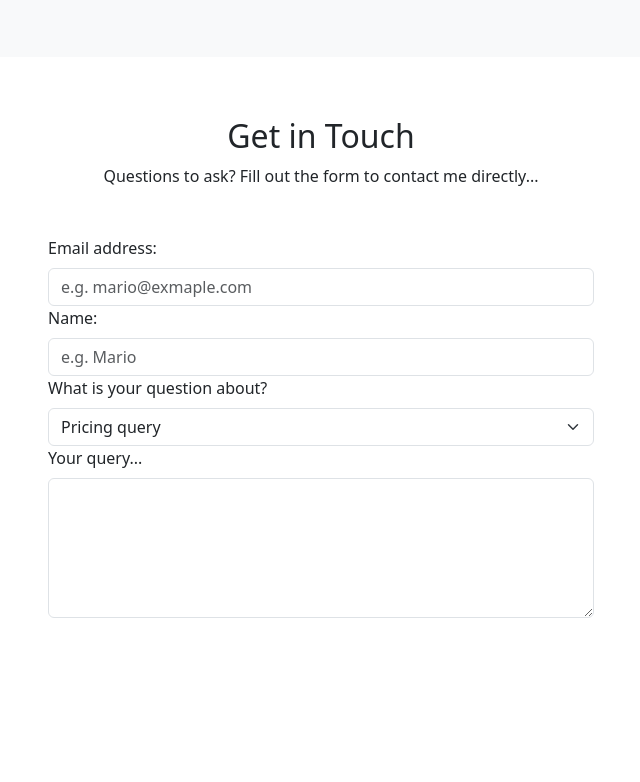
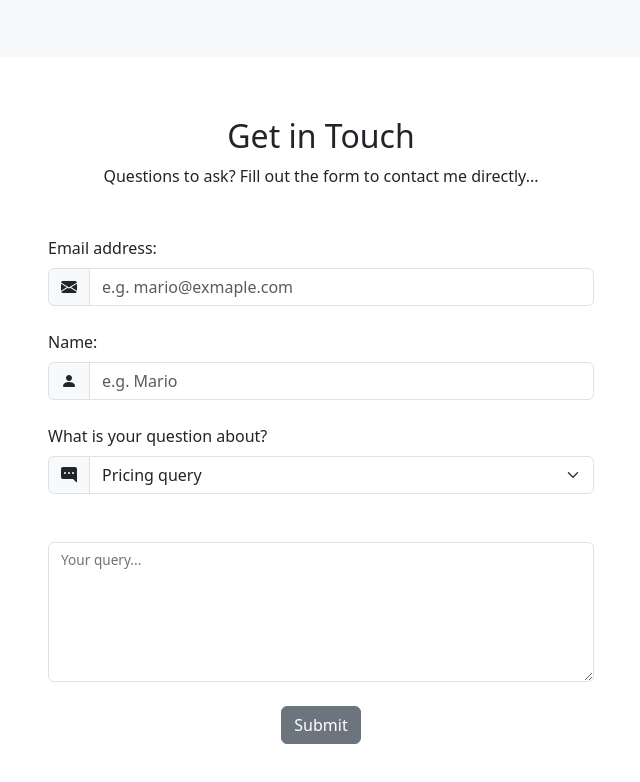
Before and after one commit to yavoraldev00/boostraps-tutorial, a plain HTML site: page index.html in a window 1280 px wide. Shown: the part 2690-3472 px from the top of the page, without its empty margins (319-959 px from the left). Before the commit the page ends 3416 px from the top, so only its background shows below. Drawn offline with nearby package versions, Linux system fonts and the light colour scheme.

Commit message:
added icons form floating and submit to form

```diff
--- a/index.html
+++ b/index.html
@@ -256,20 +256,42 @@
                 <div class="col-lg-6">
                     <form>
                         <label for="email" class="form-label">Email address:</label>
+                        <div class="input-group mb-4">
+                            <span class="input-group-text">
+                                <i class="bi bi-envelope-fill"></i>
+                            </span>
                             <input type="email" class="form-control" id="emial" placeholder="e.g. mario@exmaple.com">
+                        </div>
 
                         <label for="name" class="form-label">Name:</label>
+                        <div class="input-group mb-4">
+                            <span class="input-group-text">
+                                <i class="bi bi-person-fill"></i>
+                            </span>
                             <input type="text" class="form-control" id="name" placeholder="e.g. Mario">
+                        </div>
 
                         <label for="subject" class="form-label">What is your question about?</label>
+
+                        <div class="input-group mb-4">
+                            <span class="input-group-text">
+                                <i class="bi bi-chat-right-dots-fill"></i>
+                            </span>
                             <select id="subject" class="form-select">
                                 <option value="pricing" selected>Pricing query</option>
                                 <option value="content">Content query</option>
                                 <option value="other">Other query</option>
                             </select>
+                        </div>
 
-                        <label for="query" class="form-label">Your query...</label>
+                        <div class="form-floating mb-4 mt-5">
                             <textarea id="query" class="form-control" style="height: 140px"></textarea>
+                            <label for="query">Your query...</label>
+                        </div>
+
+                        <div class="mb-4 text-center">
+                            <button type="submit" class="btn btn-secondary">Submit</button>
+                        </div>
                     </form>
                 </div>
             </div>
```
Lines whose indentation alone changed are shown as unchanged.
